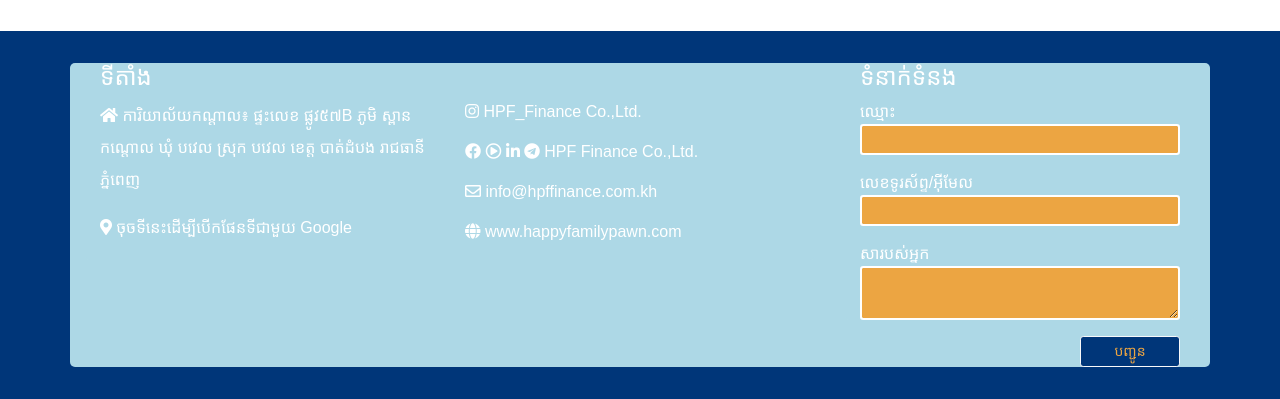
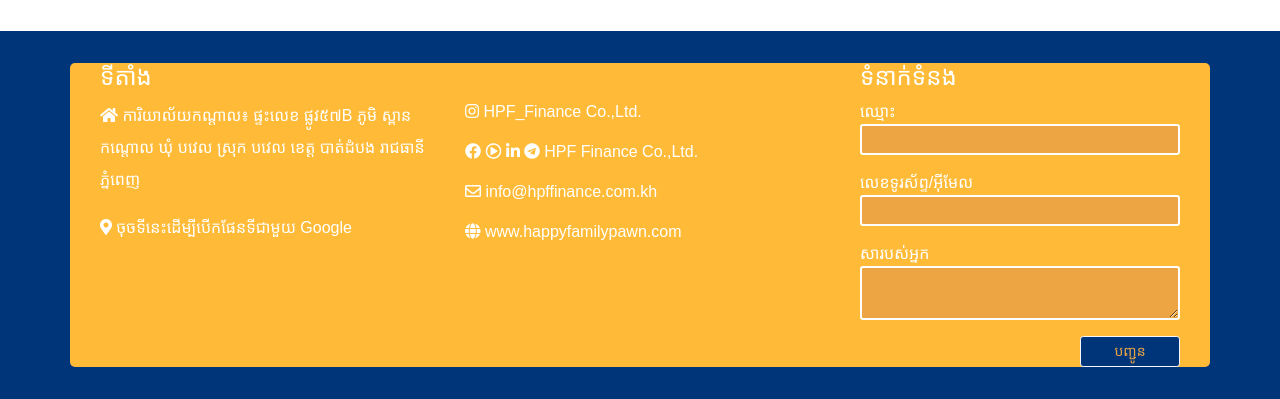
Before and after one commit to HappyFamilyPawn/exampleNetlify, a PHP site: page / in a window 1280 px wide. Shown: the part 1458-1857 px from the top of the page. Run offline with PHP 8.4, Linux system fonts and the light colour scheme; some libraries are stand-ins or nearby versions; some web fonts are replaced.

Commit message:
Update style.css

```diff
--- a/style.css
+++ b/style.css
@@ -208,8 +208,9 @@
         padding-top: 25px;
     }
     .container{
-        background-color: lightblue;
+        background-color: #ffbb38;;
         border-radius: 5px;
+
     }
 
 
```
